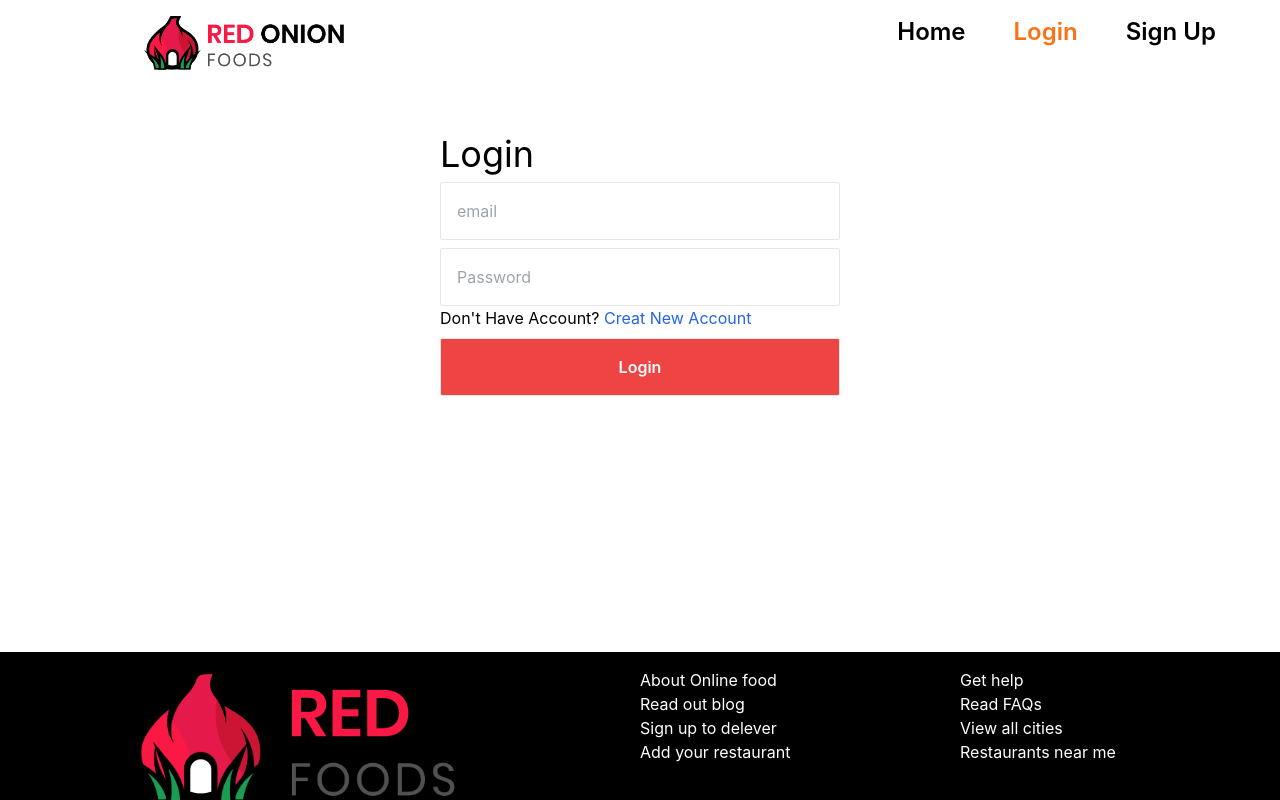
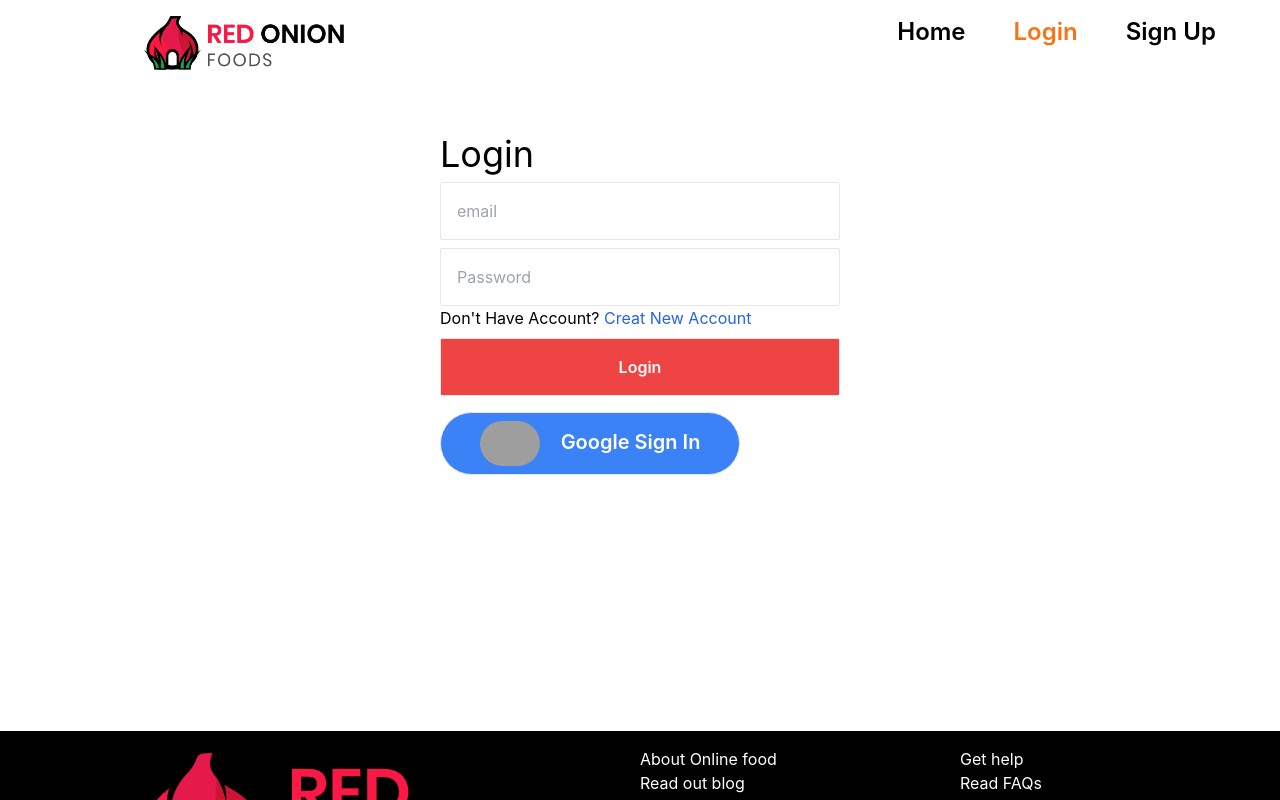
Before and after one commit to Tanjinhossain1/food-hub, a React (Create React App) app: page /login in a window 1280 px wide. Shown: the top 800 px of the page. Built offline with nearby package versions, Linux system fonts and the light colour scheme; no server answers; grey boxes are pictures that could not be loaded.

Commit message:
google login added

```diff
--- a/src/Pages/Login/Login/Login.js
+++ b/src/Pages/Login/Login/Login.js
@@ -1,5 +1,5 @@
 import React from 'react';
-import { useSignInWithEmailAndPassword } from 'react-firebase-hooks/auth';
+import { useSignInWithEmailAndPassword, useSignInWithGoogle } from 'react-firebase-hooks/auth';
 import { Link, useLocation, useNavigate } from 'react-router-dom';
 import auth from '../../../firebase.init';
 
@@ -12,6 +12,7 @@ const Login = () => {
     ] = useSignInWithEmailAndPassword(auth);
     const navigate = useNavigate();
     let location = useLocation();
+    const [signInWithGoogle] = useSignInWithGoogle(auth);
 
 
     let from = location.state?.from?.pathname || "/";
@@ -41,7 +42,9 @@ const Login = () => {
                                 <input className=' bg-red-500 text-white font-semibold block border p-4 w-[400px] mt-2 rounded-sm ' type="submit" name='Login' value='Login' placeholder='Confirm-Password' />
                             </div>
                         </form>
-
+                        <div>
+                                <button onClick={()=>signInWithGoogle()} className=' text-xl border rounded-full py-2 px-6 w-[300px] mx-auto mt-4 bg-blue-500 text-white font-semibold'> <img width={60}className='rounded-full inline mr-4' src="https://e7.pngegg.com/pngimages/337/722/png-clipart-google-search-google-account-google-s-google-play-google-company-text.png" alt="" /> Google Sign In</button>
+                            </div>
                     </div>
 
                 </div>
--- a/src/Pages/Login/SignUp/SignUp.js
+++ b/src/Pages/Login/SignUp/SignUp.js
@@ -1,7 +1,7 @@
 import React, { useState } from 'react';
 import { Link, useNavigate } from 'react-router-dom';
 import auth from '../../../firebase.init';
-import { useCreateUserWithEmailAndPassword, useUpdateProfile } from 'react-firebase-hooks/auth';
+import { useCreateUserWithEmailAndPassword, useSignInWithGoogle, useUpdateProfile } from 'react-firebase-hooks/auth';
 
 const SignUp = () => {
     // const [email, setEmail] = useState('');
@@ -14,6 +14,8 @@ const SignUp = () => {
         loading,
         error,
     ] = useCreateUserWithEmailAndPassword(auth);
+    const [signInWithGoogle] = useSignInWithGoogle(auth);
+
     const [updateProfile, updating] = useUpdateProfile(auth);
 
     const navigate = useNavigate();
@@ -61,7 +63,9 @@ console.log(user)
                            </div>
                             <input disabled={!agree} className={` bg-red-500 text-white font-semibold block border p-4 w-[400px] mt-2 rounded-sm'${agree?'bg-red-500 text-white':'bg-slate-400 text-gray-700'}`} type="submit" name='Sign Up' value='Sign Up' />
                         </form>
-
+                            <div>
+                                <button onClick={()=>signInWithGoogle()} className=' text-xl border rounded-full py-2 px-6 w-[300px] mx-auto mt-4 bg-blue-500 text-white font-semibold'> <img width={60}className='rounded-full inline mr-4' src="https://e7.pngegg.com/pngimages/337/722/png-clipart-google-search-google-account-google-s-google-play-google-company-text.png" alt="" /> Google Sign In</button>
+                            </div>
                     </div>
 
                 </div>
--- a/src/Pages/RequireAuth/RequireAuth.js
+++ b/src/Pages/RequireAuth/RequireAuth.js
@@ -4,9 +4,11 @@ import { Navigate, useLocation } from 'react-router-dom';
 import auth from '../../firebase.init';
 
 const RequireAuth = ({children}) => {
-   const [user] = useAuthState(auth)
+   const [user,loading] = useAuthState(auth)
     let location = useLocation();
-
+    if(loading){
+      return <p>Loading....</p>
+    }
     if (!user) {
       return <Navigate to="/login" state={{ from: location }} replace />;
     }
--- a/src/Pages/Sheare/Header/Header.js
+++ b/src/Pages/Sheare/Header/Header.js
@@ -22,7 +22,7 @@ const Header = () => {
 
                         {user ? <button onClick={logout} className='mr-12 text-2xl font-semibold'>Log Out</button> :
                             <NavLink  className={({isActive})=>isActive?'text-orange-500 font-semibold text-2xl mr-12 ':'text-2xl mr-12 font-semibold'} to='/login'>Login</NavLink>}
-                        <NavLink  className={({isActive})=>isActive?'text-orange-500 font-semibold text-2xl mr-12 ':'text-2xl mr-12 font-semibold'} to='/signup'>Sign Up</NavLink>
+                        {!user && <NavLink  className={({isActive})=>isActive?'text-orange-500 font-semibold text-2xl mr-12 ':'text-2xl mr-12 font-semibold'} to='/signup'>Sign Up</NavLink>}
                     </div>
                 </div>
             </nav>
```
